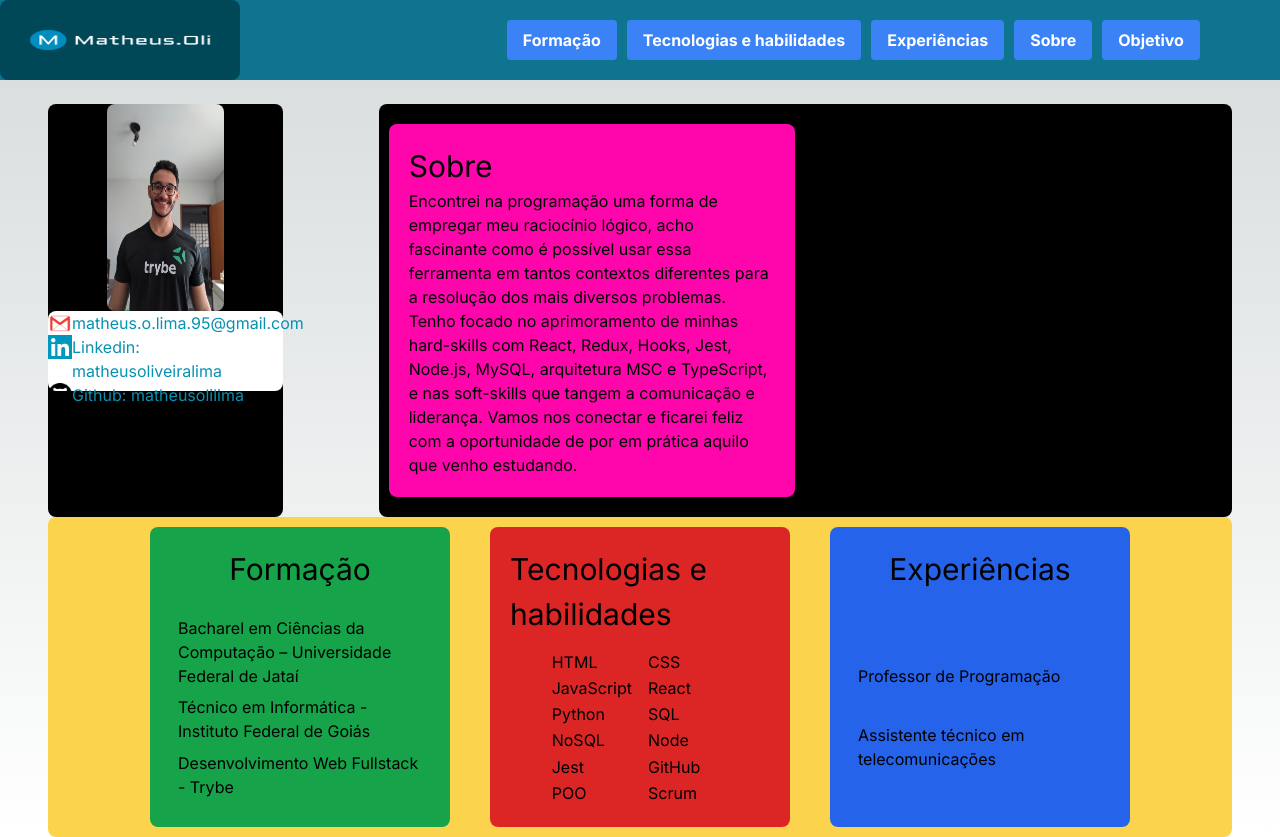
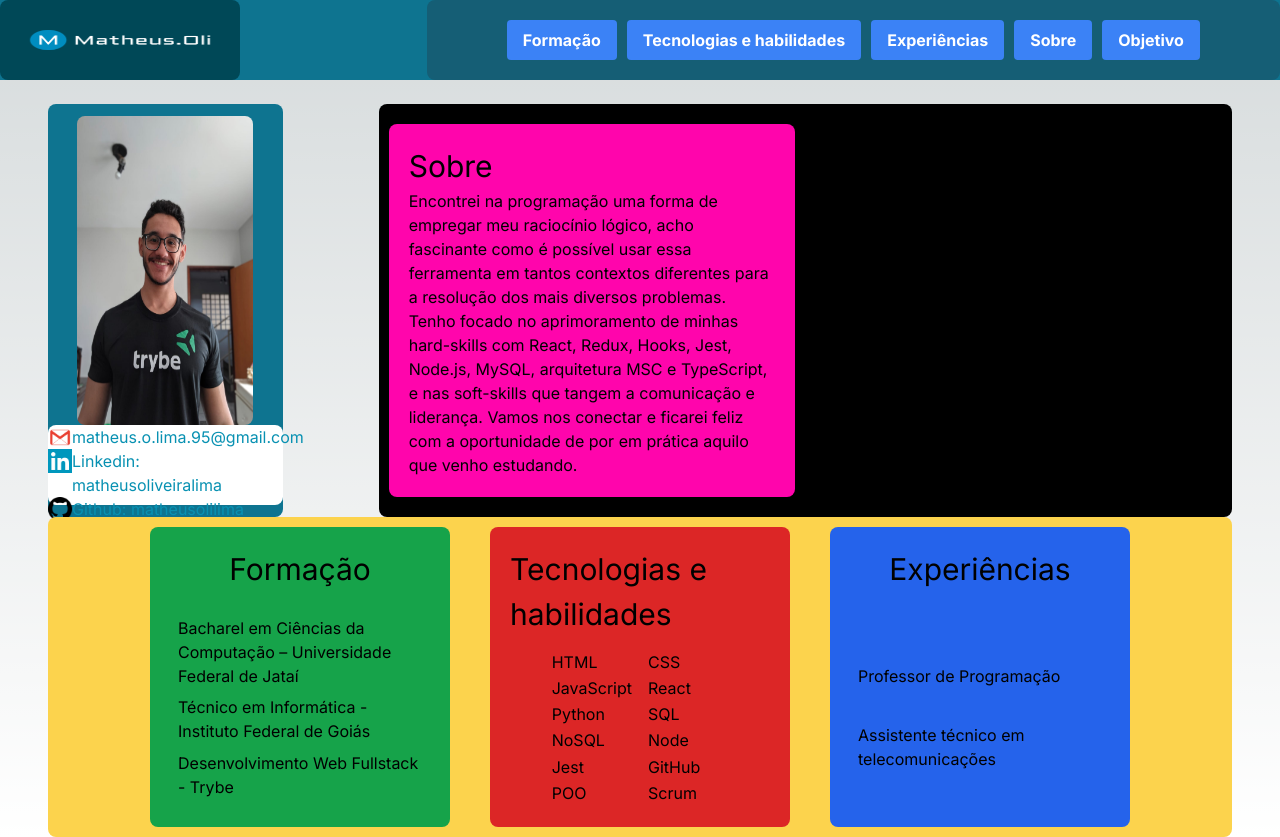
Before and after one commit to matheusolilima/tailwind-page, a Next.js app: page / in a window 1280 px wide. Built offline with nearby package versions, Linux system fonts and the light colour scheme.

Commit message:
melhora do ajuste do frame***

```diff
--- a/src/components/frameCard.js
+++ b/src/components/frameCard.js
@@ -5,12 +5,12 @@ import Profile from "../app/Matheus-picture.jpeg"
 export default function FrameCard() {
 
 
-  const usedClass = "flex flex-col text-cyan-600 bg-amber-500 h-1/3 w-1/3 rounded-lg items-center"
-  const teste = `flex flex-row rounded-lg bg-black mx-12 w-2/3`
+  const usedClass = "flex flex-col rounded-lg bg-black mx-12 w-2/3 justify-center items-center"
+
   return (
-    <div className="flex flex-col rounded-lg bg-black mx-12 w-2/3 items-center">
+    <div className="flex flex-col rounded-lg bg-cyan-700 mx-12 w-2/3 justify-center items-center">
 
-      <Image src={Profile} alt="profile-picture" className="rounded-lg h-1/2 w-1/2" />
+      <Image src={Profile} alt="profile-picture" className="rounded-lg h-3/4 w-3/4" />
       {ContatoCard()}
 
     </div>
--- a/src/components/menuButtons.js
+++ b/src/components/menuButtons.js
@@ -3,7 +3,7 @@ export default function MenuButtons(list) {
   const usedClass = "flex rounded-lg bg-cyan-700 h-[100px] w-auto justify-center items-center"
 
   return (
-    <div className="flex rounded-lg bg-cyan-700 h-[80px] w-2/3 justify-center items-center">
+    <div className="flex rounded-lg bg-cyan-800 h-[80px] w-2/3 justify-center items-center">
 
       {/* <button key={item.title} className={`h-[100px] w-[100px] bg-white mx-[10px]`}>{ item.title }</button> */}
     {list.map((item) => (
```
